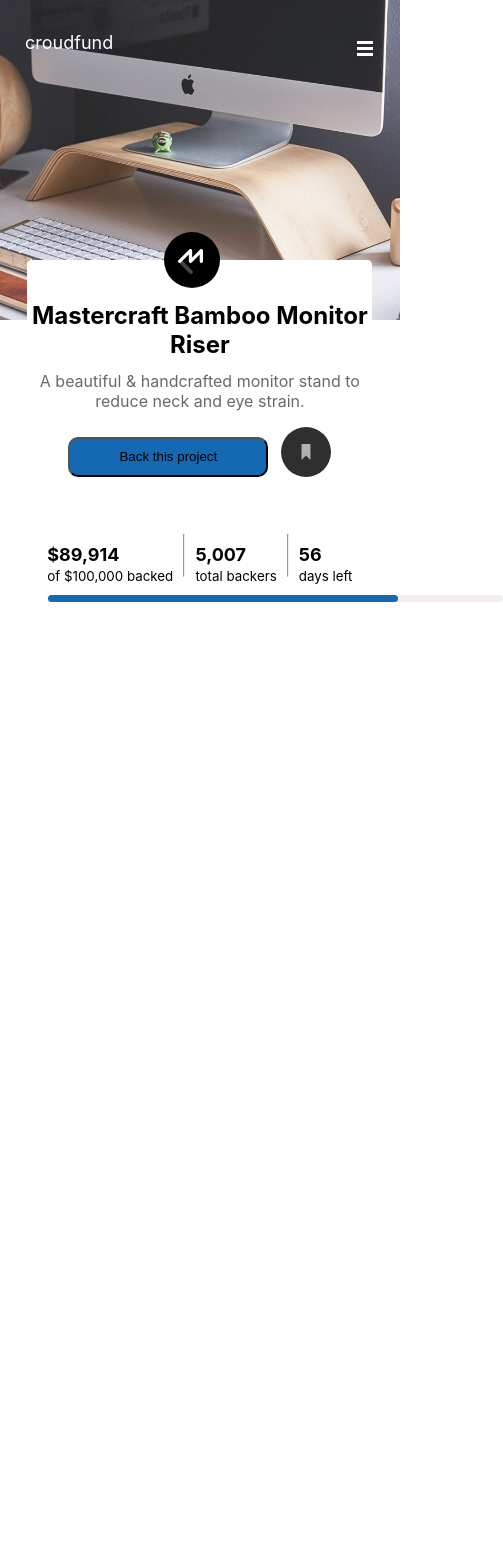
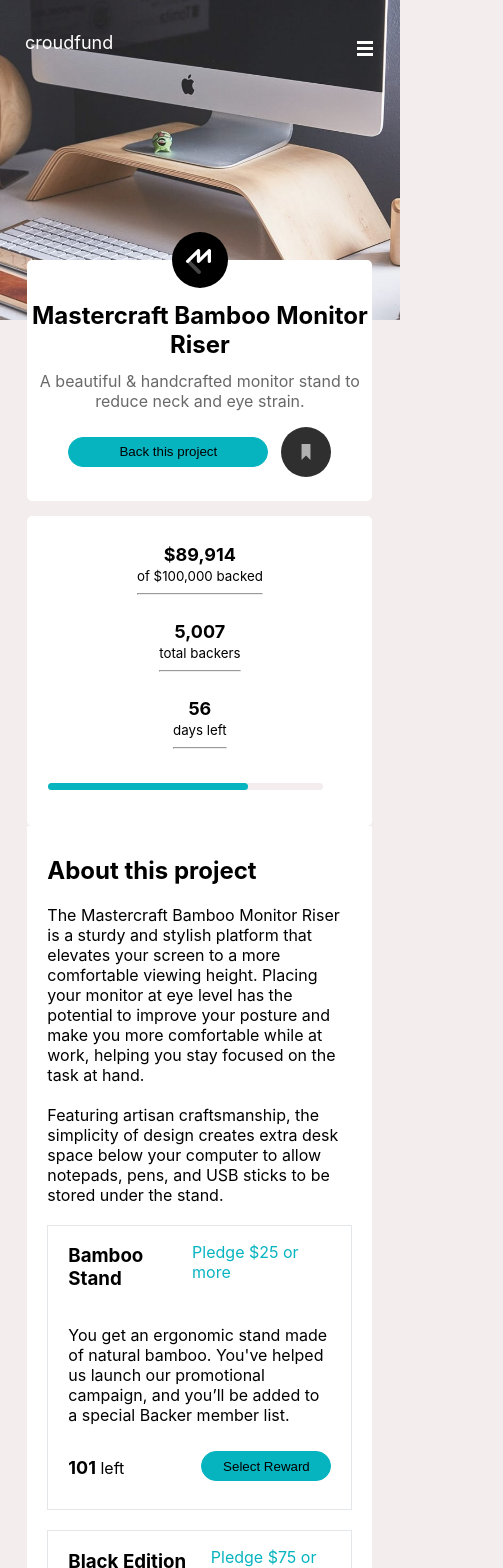
Before and after one commit to elayomohammed/croudfunding-productpage, a React (Create React App) app: page / in a window 390 px wide. Shown: the top 1568 px of the page, 503 px wide, since content can reach past the window. Before the commit the page ends 844 px from the top, so only its background shows below. Built offline with nearby package versions, Linux system fonts and the light colour scheme.

Commit message:
product details components gradually getting added

```diff
--- a/public/index.html
+++ b/public/index.html
@@ -4,7 +4,6 @@
     <meta charset="utf-8" />
     <link rel="icon" href="%PUBLIC_URL%/favicon-32x32.png" />
     <meta name="viewport" content="width=device-width, initial-scale=1" />
-    <meta name="theme-color" content="#000000" />
     <meta
       name="description"
       content="crowdfunding product page created using create-react-app"
--- a/src/App.css
+++ b/src/App.css
@@ -9,7 +9,7 @@
 #product-page {
   background-color: hsla(0, 20%, 94%, 0.992);
   height: 100%;
-  width:fit-content;
+  width: 100%;
 }
 
 /*desktop screen*/
@@ -61,10 +61,6 @@
 /*mobile screen*/
 @media screen and (max-width: 415px) {
   /*product page header section*/
-  #product-page {
-    width: 400px;
-  }
-
   #product-page-header {
     width: 400px;
   }
--- a/src/App.js
+++ b/src/App.js
@@ -39,7 +39,7 @@
           <a href='#incoming'><li className='navigation-links'>About</li><hr className='nav-hr' /></a>
           <a href='#incoming'><li className='navigation-links'>Discover</li><hr className='nav-hr' /></a>
           <a href='#incoming'><li className='navigation-links'>Get Started</li></a>
-        </nav>
+      </nav>
     </div>
   );
 }
--- a/src/index.css
+++ b/src/index.css
@@ -5,6 +5,7 @@
     sans-serif;
   -webkit-font-smoothing: antialiased;
   -moz-osx-font-smoothing: grayscale;
+  background-color: hsla(0, 20%, 94%, 0.992);
 }
 
 code {
--- a/src/resources/components/DefaultModal.jsx
+++ b/src/resources/components/DefaultModal.jsx
@@ -1,11 +1,12 @@
+import React from 'react';
 import '../stylesheets/defaultModal.css';
 import logo from '../images/logo-mastercraft.svg';
 import bookmark from '../images/icon-bookmark.svg';
 import StatsCard from './StatsCard';
+import ProductDetails from './ProductDetails';
 
 const DefaultModal = () =>{
     return(
-        <>
         <div id='default-modal'>
             <div id='product-header'>
                 <img id='logo' src={logo} alt=''></img><br />
@@ -17,8 +18,8 @@
                 </div>
             </div>
             <StatsCard />
+            <ProductDetails />
         </div>
-        </>
     )
 }
 
--- /dev/null
+++ b/src/resources/components/ProductDetails.jsx
@@ -0,0 +1,41 @@
+import '../stylesheets/productdetails.css';
+import ProductList from './ProductList';
+
+const ProductDetails = () =>{
+    const blackEditionStand = {
+        name: 'Black Edition Stand',
+        threshold: 'Pledge $75 or more',
+        details: "You get a Black Special Edition computer stand and a personal thank you. You’ll be added to our Backer member list. Shipping is included.",
+        count: 64
+    };
+    const mahoganySpecialEdition = {
+        name: 'Mahogany Special Edition',
+        threshold: 'Pledge $200 or more',
+        details: "You get two Special Edition Mahogany stands, a Backer T-Shirt, and a personal thank you. You’ll be added to our Backer member list. Shipping is included.",
+        count: 0
+    };
+    const bambooStand = {
+        name: 'Bamboo Stand',
+        threshold: 'Pledge $25 or more',
+        details: "You get an ergonomic stand made of natural bamboo. You've helped us launch our promotional campaign, and you’ll be added to a special Backer member list.",
+        count: 101
+    };
+    return(
+        <div id='product-details'>
+            <h2 id='about-project-header'>About this project</h2>
+            <p id='about-project-details'>
+                The Mastercraft Bamboo Monitor Riser is a sturdy and stylish platform that elevates your screen
+                to a more comfortable viewing height. Placing your monitor at eye level has the potential to improve
+                your posture and make you more comfortable while at work, helping you stay focused on the task at hand.
+                <br /><br />
+                Featuring artisan craftsmanship, the simplicity of design creates extra desk space below your computer
+                to allow notepads, pens, and USB sticks to be stored under the stand.
+            </p>
+            <ProductList productdetails={bambooStand} />
+            <ProductList productdetails={blackEditionStand} />
+            <ProductList productdetails={mahoganySpecialEdition} />
+        </div>
+    )
+}
+
+export default ProductDetails;
--- /dev/null
+++ b/src/resources/components/ProductList.jsx
@@ -0,0 +1,21 @@
+import React from 'react';
+import '../stylesheets/productlist.css';
+//import { useState } from 'react';
+
+const ProductList = (props) =>{
+    return(
+        <div id='product-lists'>
+            <div id='list-header-and-threshold'>
+                <h3 id='list-header'>{props.productdetails.name}</h3>
+                <p id='list-threshold'>{props.productdetails.threshold}</p>
+            </div>
+            <p id='product-list-details'>{props.productdetails.details}</p>
+            <div id='product-count-and-select'>
+                <p><span id='bold-count'>{props.productdetails.count}</span> left</p>
+                <button id='select-product-btn' type='button'>Select Reward</button>
+            </div>
+        </div>
+    )
+}
+
+export default ProductList;
--- a/src/resources/components/StatsCard.jsx
+++ b/src/resources/components/StatsCard.jsx
@@ -5,20 +5,20 @@
         <div id='stats-card'>
             <div id='data'>
                 <div id='capped&raisedAmount'>
-                    <p class='stats-title'>$89,914</p>
-                    <small class='stats-details'>of $100,000 backed</small>
-                </div><hr />
+                    <p className='stats-title'>$89,914</p>
+                    <small className='stats-details'>of $100,000 backed</small><hr className='mobile-stats-hr' />
+                </div><hr className='desktop-stats-hr' />
                 <div id='backers'>
-                    <p class='stats-title'>5,007</p>
-                    <small class='stats-details'>total backers</small>
-                </div><hr />
+                    <p className='stats-title'>5,007</p>
+                    <small className='stats-details'>total backers</small><hr className='mobile-stats-hr' />
+                </div><hr className='desktop-stats-hr' />
                 <div id='timeline'>
-                    <p class='stats-title'>56</p>
-                    <small class='stats-details'>days left</small>
+                    <p className='stats-title'>56</p>
+                    <small className='stats-details'>days left</small><hr className='mobile-stats-hr' />
                 </div>
             </div>
-            <div id='scale&calibrator'>
-                <li id='scale'><li id='calibrator'></li></li>
+            <div id='scale-and-calibrator'>
+                <p id='scale'><li id='calibrator'></li></p>
             </div>
         </div>
     );
--- a/src/resources/stylesheets/defaultModal.css
+++ b/src/resources/stylesheets/defaultModal.css
@@ -30,9 +30,10 @@
     #support-project {
         width: 200px;
         margin-top: 10px;
-        border-radius: 10px;
-        height: 40px;
-        background-color: hsl(208, 79%, 39%);
+        border: solid #06b4c0 1px;
+        border-radius: 50px;
+        height: 30px;
+        background-color: #06b4c0;
     }
 
     #bookmark img {
@@ -44,16 +45,14 @@
 @media screen and (max-width: 415px) {
     #default-modal {
         width: 88.5%;
-        background-color: white;
         position: absolute;
         top: 260px;
         right: -17.5%;
-        border-radius: 5px;
     }
 
     #logo {
         position: relative;
-        right: -137px;
+        right: -42%;
         top: -28px;
     }
 
--- /dev/null
+++ b/src/resources/stylesheets/productdetails.css
@@ -0,0 +1,4 @@
+#product-details {
+    background-color: white;
+    padding: 10px 20px 10px 20px;
+}
--- /dev/null
+++ b/src/resources/stylesheets/productlist.css
@@ -0,0 +1,37 @@
+@media screen and (max-width: 1440px) {
+    #product-lists {
+        border: solid rgba(226, 229, 231, 0.917) 1px;
+        padding: 0px 20px 15px 20px;
+        margin-top: 20px;
+    }
+
+    #list-header-and-threshold {
+        display: flex;
+        flex-direction: row;
+        justify-content: space-between;
+    }
+
+    #product-count-and-select {
+        display: flex;
+        flex-direction: row;
+        justify-content: space-between;
+    }
+
+    #select-product-btn {
+        width: 130px;
+        margin-top: 10px;
+        border: solid #06b4c0 1px;
+        border-radius: 50px;
+        height: 30px;
+        background-color: #06b4c0;
+    }
+
+    #bold-count {
+        font-weight: 700;
+        font-size: large;
+    }
+
+    #list-threshold {
+        color: #06b4c0;
+    }
+}
--- a/src/resources/stylesheets/statscard.css
+++ b/src/resources/stylesheets/statscard.css
@@ -1,4 +1,11 @@
 /*desktop screen*/
+.mobile-stats-hr {
+    display: none;
+}
+
+.stats-title {
+    text-align: center;
+}
 @media screen and (max-width: 1440px) {
     #stats-card {
         background-color: white;
@@ -37,11 +44,33 @@
         height: 7px;
         width: 350px;
         border-radius: 5px;
-        background-color: hsl(208, 79%, 39%);
+        background-color: #06b4c0;
     }
 }
 
 /*mobile screen*/
-@media screen and (max-width: 1440px) {
+@media screen and (max-width: 415px) {
+    .mobile-stats-hr {
+        display: block;
+    }
 
+    .desktop-stats-hr {
+        display: none;
+    }
+
+    #data {
+        display: flex;
+        flex-direction: column;
+        align-items: center;
+    }
+
+    #scale {
+        height: 7px;
+        width: 275px;
+    }
+
+    #calibrator {
+        height: 7px;
+        width: 200px;
+    }
 }
```
